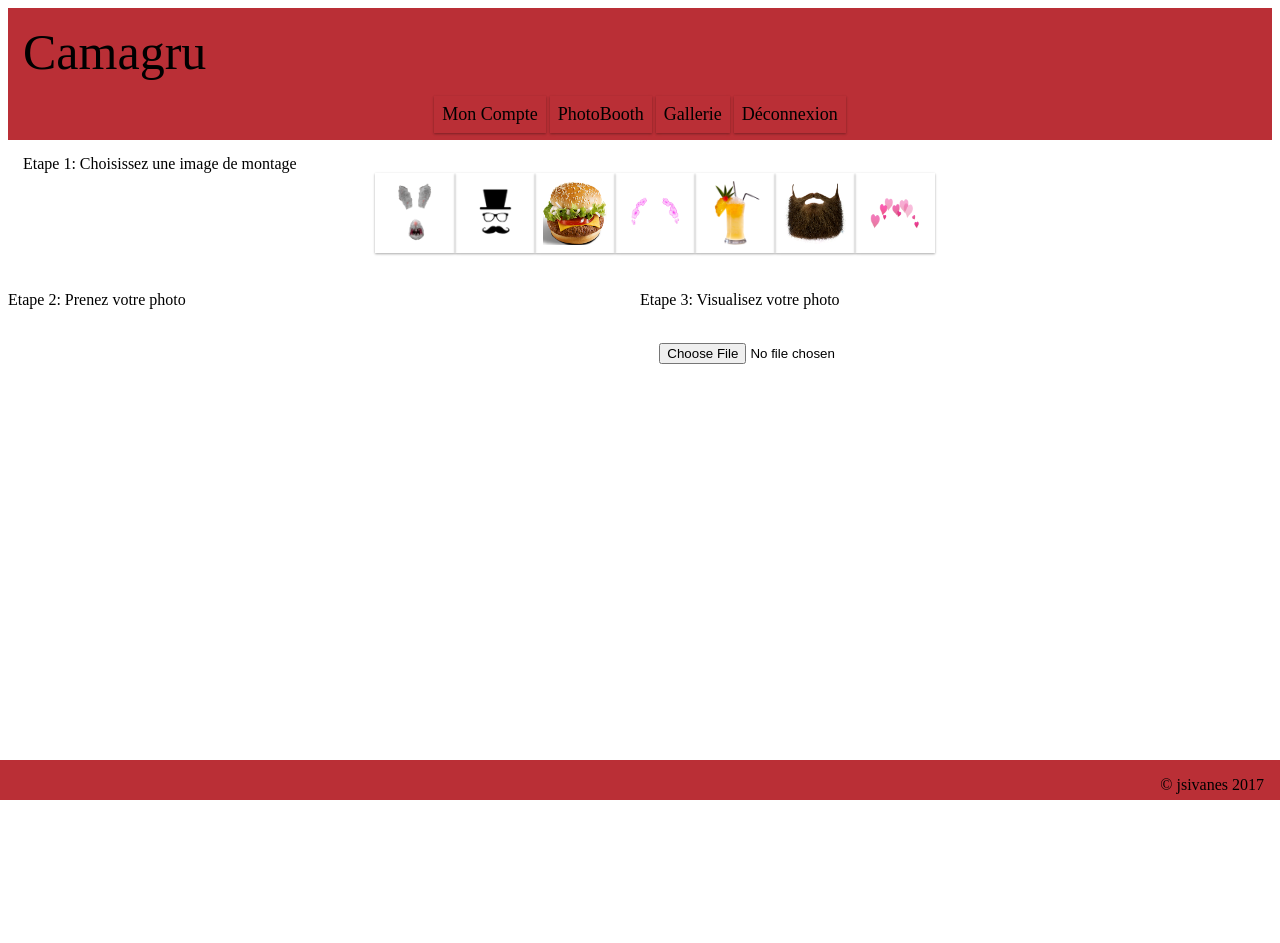
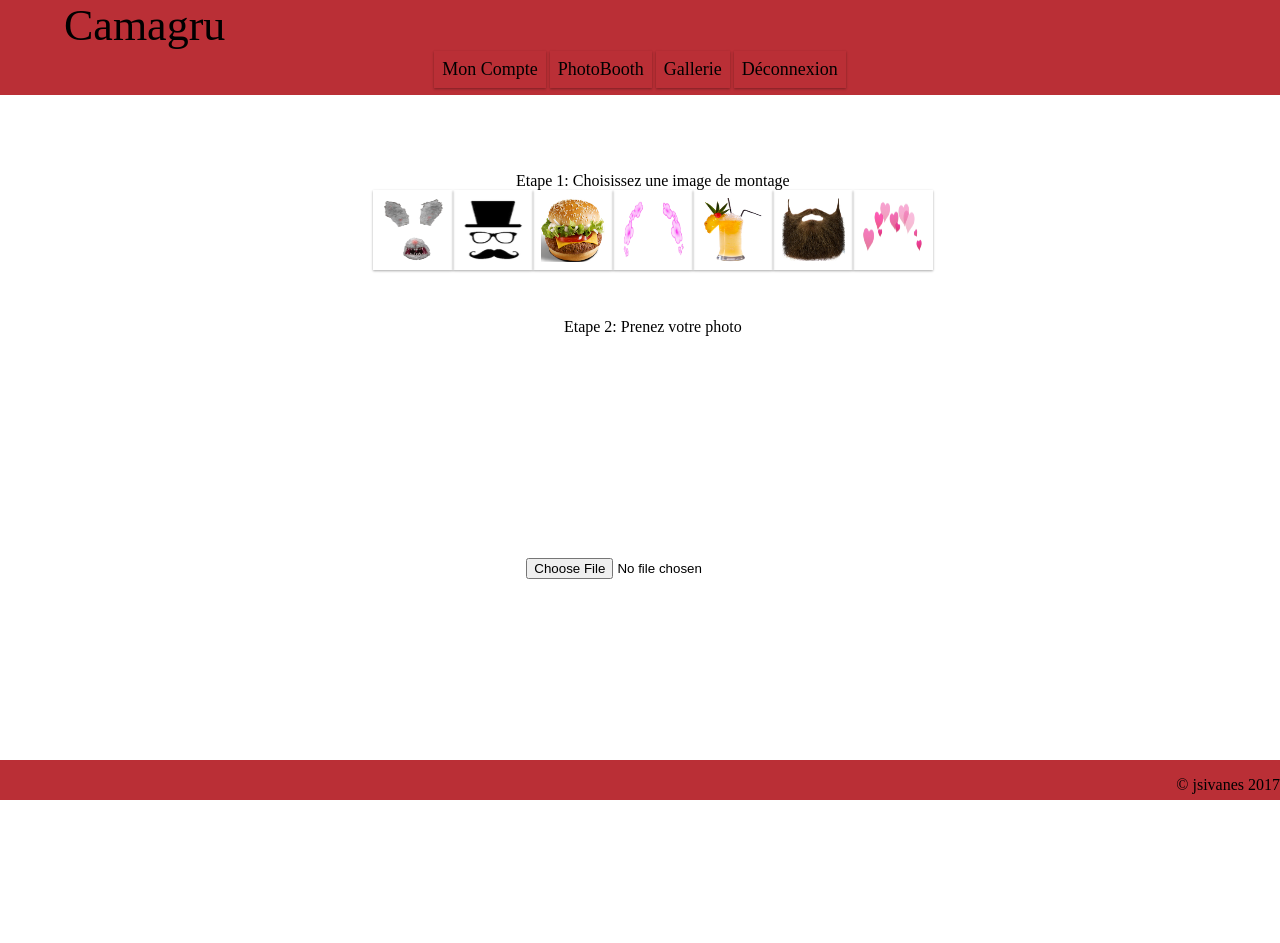
Before and after one commit to Koumaran/Web, a PHP site: page /camagru/ in a window 1280 px wide. Before the commit the page ends 800 px from the top, so only its background shows below. Run offline with PHP 8.4, Linux system fonts and the light colour scheme; the visitor is signed in with stand-in values (Sample User, id 1); data that the repository does not hold is empty; some libraries are stand-ins or nearby versions.

Commit message:
on the way to end

```diff
--- a/camagru/css/main.css
+++ b/camagru/css/main.css
@@ -5,13 +5,13 @@
 }
 [class*="col-"] {
     float: left;
-    padding: 15px;
+    padding: 1%;
 }
 .col-s {
   width: 23%;
 }
 .col-p {
-  padding: 0;
+  margin: 0 auto;
 }
 html {
   max-width: 1800px;
@@ -22,21 +22,22 @@ html {
 
 body {
   height: 100%;
+  margin: 0;
 }
 .scrool {
   overflow-y: scroll;
 }
 #header {
 	background-color: #BA2F36;
-	font-size: 50px;
-  padding: 15px;
-  margin: 0 auto;
+  right: 0;
+  top: 0;
+  left: 0;
+  max-width: 1800px;
 }
 #header p {
-	margin: 0 auto;
-}
-.menu {
-	background-color: #BA2F36;
+  font-size: 44px;
+  margin: 0 auto;
+  margin-left: 5%;
 }
 ul {
     list-style-type: none;
@@ -62,17 +63,21 @@ li {
     color: white;
 }
 #container {
+  padding-top: 5%;
+  padding-bottom: 5%;
+  margin-bottom: 5%;
   height: 90%;
+  text-align: center;
   overflow: auto;
 }
 #footer {
   margin: 0 auto;
-  height: 1%;
+  height: 5%;
   position: fixed;
   right: 0;
   bottom: 0;
   left: 0;
-  padding: 1rem;
+  padding: 0;
   text-align: right;
   background-color: #BA2F36;
   max-width: 1800px;
@@ -115,13 +120,10 @@ li {
   overflow: hidden;
 }
 #video {
-  width: 100%;
-  height: 100%;
-  max-width: 400px;
-  max-height: 300px;
   box-sizing: content-box;
-  top: 0;
+  margin: auto;
 }
+
 #montage_box {
   max-width: 1800px;
 }
@@ -167,8 +169,6 @@ li {
   display: none;
 }
 #gallerie {
-  margin-top: 10px;
-  border:1px solid #ddd;
   box-shadow: 2px 2px 7px #ccc;
   max-height: 500px;
 }
@@ -315,8 +315,6 @@ li {
     .col-m-10 {width: 83.33%;}
     .col-m-11 {width: 91.66%;}
     .col-m-12 {width: 100%;}
-    #photo_booth {margin-left: 200px;}
-    #show_picture {margin-left: 200px;}
     .col-s {width: 18.33%;}
 }
 @media only screen and (min-width: 1025px) {
@@ -333,7 +331,6 @@ li {
     .col-10 {width: 83.33%;}
     .col-11 {width: 91.66%;}
     .col-12 {width: 100%;}
-    #photo_booth {margin-left: 200px;}
     .col-s {width: 17.33%;}
     .margin_d {margin-left: 80px;}
 }
--- a/camagru/htdocs/entete.php
+++ b/camagru/htdocs/entete.php
@@ -1,3 +1,15 @@
 <header id="header">
 	<p>Camagru</p>
+	<div class="menu">
+<ul>
+	<?php
+		if ($id!=0)
+		{ ?>
+	<li><a href="index.php?page=compte.php" title="gérer mon compte">Mon Compte</a></li>
+	<li><a href="index.php?page=photobooth.php" title="aller à la section PhotoBooth">PhotoBooth</a></li>
+	<li><a href="index.php?page=gallerie.php" title="aller à la section Gallerie">Gallerie</a></li>
+	<li><a href="index.php?deco=yes" title="deconnexion">Déconnexion</a></li>
+	<? } ?>
+</ul>
+</div>
 </header>
--- a/camagru/htdocs/footer.php
+++ b/camagru/htdocs/footer.php
@@ -1 +1,3 @@
-<footer id="footer">© jsivanes 2017</footer>
+<footer id="footer">
+    <p>© jsivanes 2017</p>
+</footer>
--- a/camagru/htdocs/photobooth.php
+++ b/camagru/htdocs/photobooth.php
@@ -20,21 +20,23 @@ while (false !== ($montage = readdir($montages))) {
 ?>
 	</ul>
 </div>
-<div class="col-6 col-p">
+<div class="col-12">
 	<p>Etape 2: Prenez votre photo</p>
 </div>
-<div class="col-6 col-p">
+<div class="col-12">
+	<div id="photo_booth">
+		<video id="video"></video>
+	</div>
+</div>
+<div id='button_box' class="col-12">
+	<input type='button' id='filtre' value="Filtre" class="capture_button">
+	<input type='button' id="capture" class="capture_button" value="Prendre une photo">
+	<input type='button' id="save_button" class="save_button" value="Enregistrer">
+</div>
+<div class="col-12">
 	<p>Etape 3: Visualisez votre photo</p>
 </div>
-<div id="photo_booth" class="col-3 col-p">
-		<video id="video"></video>
-</div>
-<div id='button_box' class="col-1">
-	<a href="#" id='filtre' class="capture_button">Filtre</a>
-	<a href="#" id="capture" class="capture_button">Prendre une photo</a>
-	<a href="#" id="save_button" class="save_button">Enregistrer</a>
-</div>
-<div id="show_picture" class="col-3 col-p">
+<div class="col-12">
 	<canvas id="canvas"></canvas>
 	<img id="photo">
 </div>
@@ -42,7 +44,7 @@ while (false !== ($montage = readdir($montages))) {
 	$tab_img = get_img_user($id);
 	$len = count($tab_img);
 	if ($len > 0) {
-		echo "<div id='gallerie' class='col-11 scrool'>";
+		echo "<div id='gallerie' class='col-12 scrool'>";
 		while ($tab_img[--$len]['img'])
 		{
 			echo "<div class='col-s vignette'>
@@ -50,7 +52,7 @@ while (false !== ($montage = readdir($montages))) {
 				<button id='".$tab_img[$len]['img']."' class='cross' onclick='sub_img(this);'>X</button>
 			</div>";
 		}
+		echo "</div>";
 	}
 ?>
-</div>
 <script type="text/javascript" src="javascript/camera.js"></script>
--- a/camagru/index.php
+++ b/camagru/index.php
@@ -7,14 +7,13 @@ include("setup/preface.php");
 <!DOCTYPE html PUBLIC "-//W3C//DTD XHTML 1.0 Strict//EN" "http://www.w3.org/TR/xhtml1/DTD/xhtml1-strict.dtd">
 <HTML xmlns="http://www.w3.org/1999/xhtml" xml:lang="fr" lang="fr">
 	<HEAD>
-	<META name="viewport" content="width=device-width" charset="UTF-8">
+	<META name="viewport" content="width=device-width, initial-scale=1" charset="UTF-8">
 	<TITLE>Camagru</TITLE>
 	<LINK rel="stylesheet" href="css/main.css">
 	<LINK rel="stylesheet" href="css/connexion.css">
 	</HEAD>
-	<BODY>
+	<BODY onload="update_url('/Camagru/')">
 		<?php include("htdocs/entete.php"); ?>
-		<?php include("htdocs/menu.php"); ?>
 		<div id='container'>
 		<?php
 		if ($id != 0)
@@ -37,5 +36,11 @@ include("setup/preface.php");
 		</div>
 		<?php include("htdocs/footer.php"); ?>
 
+	<script>
+		function update_url(url) {
+			history.pushState(null, null, url);
+		}
+	</script>
+
 	</BODY>
 </HTML>
--- a/camagru/javascript/camera.js
+++ b/camagru/javascript/camera.js
@@ -23,6 +23,7 @@ var video = document.getElementById('video'),
 		'sepia(80%)',
 		'none'],
 		vendorUrl = window.URL || window.webkitURL;
+var tmp_div;
 
 function hasGetUserMedia() {
 	return !!(navigator.getUserMedia ||
@@ -103,8 +104,9 @@ function add_file(evt)
 		var go_back = document.createElement('input');
 		go_back.type = 'button';
 		go_back.value = 'Webcam';
+		go_back.setAttribute('class', 'col-12');
 		go_back.setAttribute('onclick', "window.location='index.php?page=photobooth.php'");
-		document.getElementById('container').insertBefore(go_back, gallerie);
+		document.getElementById('container').insertBefore(go_back, document.getElementById('button_box'));
 	}
 };
 
@@ -128,46 +130,45 @@ function add_montage(montage)
 		}
 	}
 	var p = document.getElementById('photo_booth');
-	var p_width = p.offsetWidth;
-	var p_height = p.offsetHeight;
-	var format = (montage.title === 'burger.png' || montage.title === 'cocktail.png') ? 25 : 50;
-	format = (montage.title === 'visage.png' || montage.title === 'lapin.png') ? 75 : format;
-	format = (montage.title === 'barbe.png') ? 40 : format;
-	console.log(format);
+	var p_width = video.offsetWidth;
+	var p_height = video.offsetHeight;
 	img = document.createElement('img');
 	img.setAttribute('src', montage.src);
 	img.setAttribute('alt', montage.title);
-	img.setAttribute('draggable', 'true');
-	img.setAttribute('onmousedown', 'drag_montage(this)');
+	img.setAttribute('draggable', 'false');
+	img.width = 100;
+	img.setAttribute('onmousedown', 'mouseDown()');
+	img.setAttribute('onmouseup', 'mouseUp()');
+	//on ajoute ici le déplacer la version web mobile (touch)
+	img.addEventListener('touchmove', function(event) {
+		var touch = event.targetTouches[0];
+		var draggable = document.getElementById('montage');
+
+		//place element where the finger is
+		draggable.style.left = touch.pageX - 60 + 'px';
+		draggable.style.top = touch.pageY - 300 + 'px';
+		event.preventDefault();
+	}, false);
 	img.id = 'montage';
 	img.style.position = 'absolute';
-	img.style.top = '0px';
-	img.style.left = '0px';
-	img.style.width = ((format * p_width) / 100) + 'px';
-	img.style.height = ((format * p_height) / 100) + 'px';
 	document.getElementById('filtre').style.visibility = "visible";
 	document.getElementById('capture').style.visibility = "visible";
 	document.getElementById('photo_booth').appendChild(img);
 }
 
-function mouseDown(e) {
+function mouseDown() {
 	var montage = document.getElementById('montage');
 	var photo_booth = document.getElementById('photo_booth');
 	var left = photo_booth.offsetLeft;
 	var top = photo_booth.offsetTop;
-	montage.style.left = e.clientX - left - 50 + 'px';
-	montage.style.top = e.clientY - top - 25 + 'px';
-	montage.setAttribute('onmouseup', 'mouseUp()');
+	montage.addEventListener('mousemove', mouseDown, true);
+	montage.style.left = event.pageX - left - 25 + 'px';
+	montage.style.top = event.pageY - top - 25 + 'px';
 }
 
 function mouseUp() {
 	var montage = document.getElementById('montage');
 	montage.removeEventListener('mousemove', mouseDown, true);
-	montage.setAttribute('onmousedown', 'drag_montage(this)');
-}
-
-function drag_montage(montage) {
-	montage.addEventListener('mousemove', mouseDown, true);
 }
 
 if (hasGetUserMedia()) {
@@ -282,19 +283,25 @@ if (hasGetUserMedia()) {
 
 	//ajout du boutton d'ajout d'image
 	var file_getter = document.createElement('input');
+	tmp_div = document.createElement('div');
 	file_getter.setAttribute('id', 'add_file');
 	file_getter.setAttribute('type', 'file');
 	file_getter.setAttribute('accept', '.png, .jpeg, .gif');
 	file_getter.setAttribute('onchange', 'add_file(this)');
-	document.getElementById('container').insertBefore(file_getter, gallerie);
+	tmp_div.setAttribute('class', 'col-12');
+	tmp_div.appendChild(file_getter);
+	document.getElementById('container').insertBefore(tmp_div, document.getElementById('button_box'));
 }
 else {
 	alert("La Webcam n'est pas supporté par votre navigateur !");
+	tmp_div = document.createElement('div');
 	var file_getter = document.createElement('input');
 	file_getter.setAttribute('id', 'add_file');
 	file_getter.setAttribute('type', 'file');
 	file_getter.setAttribute('accept', '.png, .jpeg, .gif');
 	file_getter.setAttribute('onchange', 'add_file(this)');
 	document.getElementById('photo_booth').removeChild(video);
-	document.getElementById('container').insertBefore(file_getter, document.getElementById('button_box'));
+	tmp_div.setAttribute('class', 'col-12');
+	tmp_div.appendChild(file_getter);
+	document.getElementById('container').insertBefore(tmp_div, document.getElementById('button_box'));
 };
```
Also changed, not shown: camagru/test.html (added, +47 -0 lines), camagru/README.md, camagru/ressources/montages/barbe.png, camagru/ressources/montages/cocktail.png, camagru/ressources/montages/fleur.png, camagru/ressources/montages/lapin.png, camagru/ressources/montages/pink.png, camagru/ressources/montages/visage.png.
